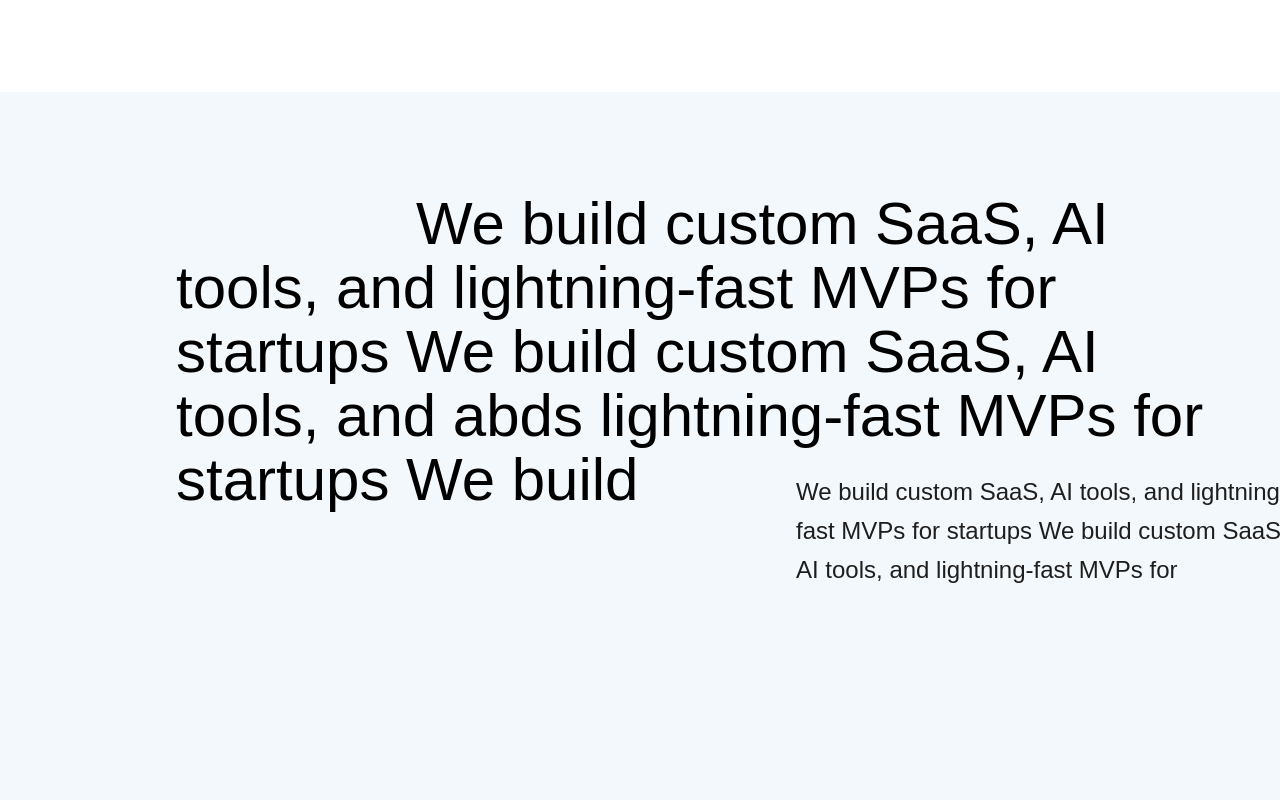
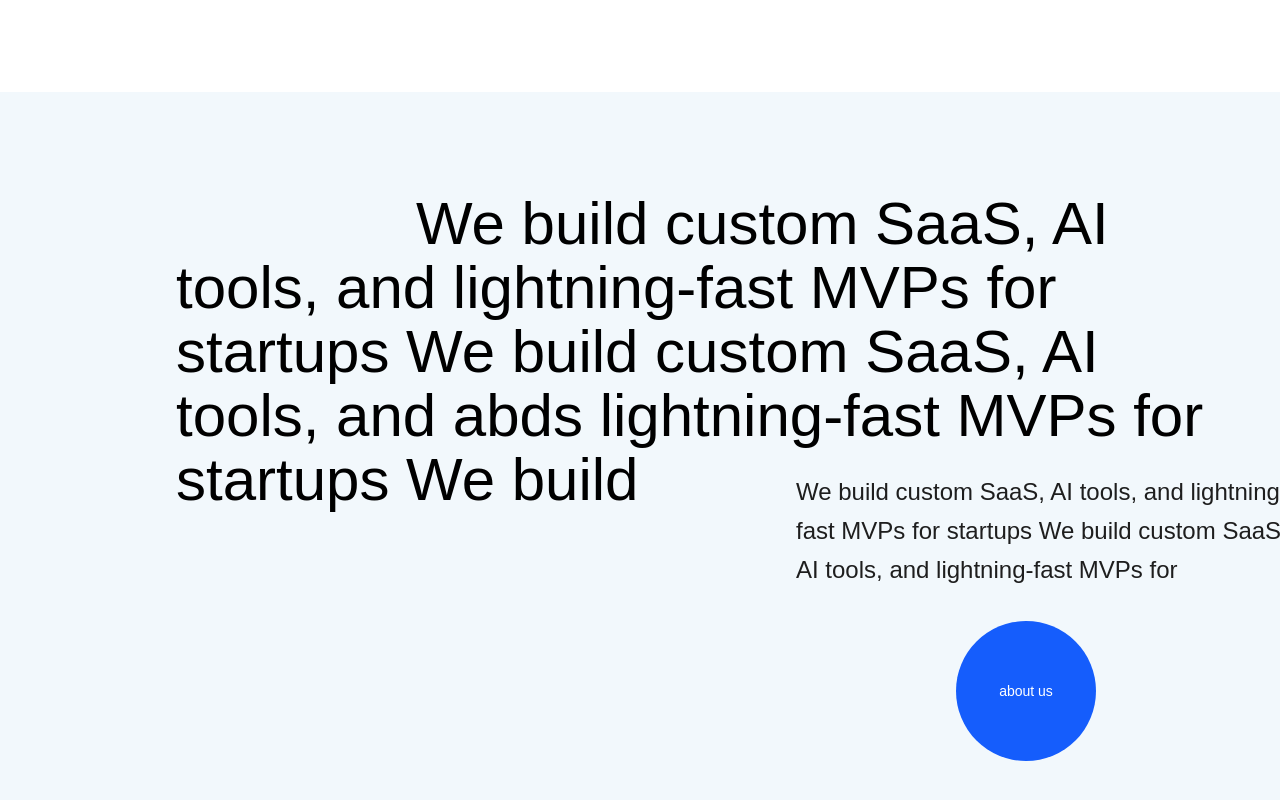
Before and after one commit to rashmikaz/forge, a Next.js app: page / in a window 1280 px wide. Shown: the part 768-1568 px from the top of the page. Built offline with nearby package versions, Linux system fonts and the light colour scheme; a web font is replaced by a local one.

Commit message:
add button

```diff
--- a/src/app/intro/page.jsx
+++ b/src/app/intro/page.jsx
@@ -1,4 +1,5 @@
 import React from "react";
+import Button from "../components/Button";
 
 const Intro = () => {
   return (
@@ -15,6 +16,27 @@ const Intro = () => {
             We build custom SaaS, AI tools, and lightning-fast MVPs for
           </p>
         </div>
+
+        <div className="ml-195 relative bottom-10">
+          <div className="pb-10">
+            <div
+              className="
+            w-35 h-35
+            rounded-full
+            bg-blue-600
+            text-white
+            text-sm
+            flex items-center justify-center
+            transition-all duration-300
+            hover:bg-[#22262C]
+            hover:translate-y-[-10px]
+            hover:shadow-lg
+          "
+            >
+              about us
+            </div>
+          </div>
+        </div>
       </div>
     </>
   );
```
